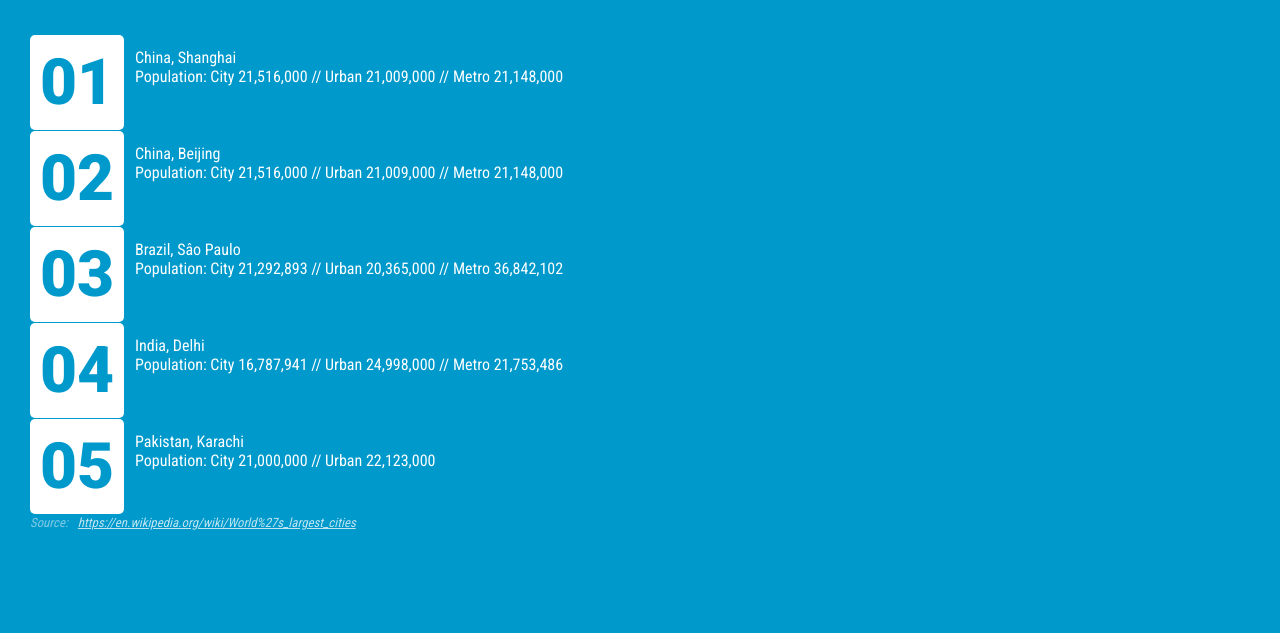
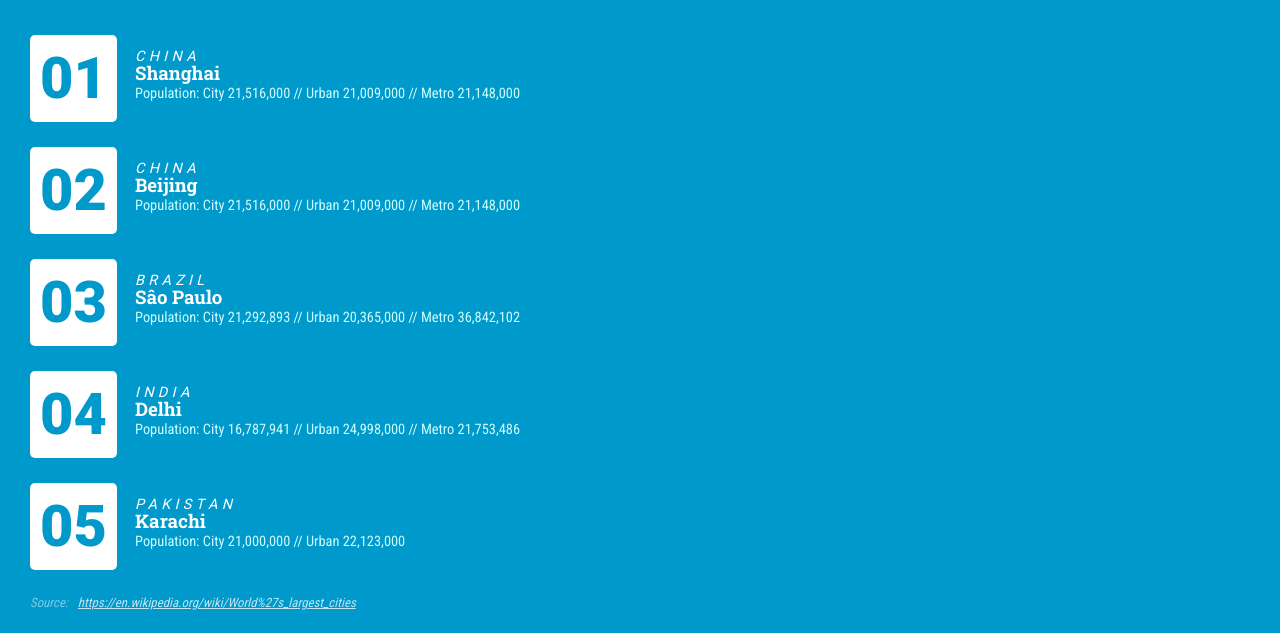
Before and after one commit to Ahmed-Radi/Lynda-Design-the-Web-Styling-a-Numbered-List, a plain HTML site: page index.html in a window 1280 px wide. Shown: the part 167-800 px from the top of the page. Drawn offline with Linux system fonts and the light colour scheme.

Commit message:
Project ended / Modify li items

```diff
--- a/index.html
+++ b/index.html
@@ -23,6 +23,8 @@
 				margin: 0px 0px 45px 0px;
 				padding: 13px 0px 0px 65px;
 				position: relative;
+				color: #ccffff;
+				font-size: 0.9em;
 			}
 			ol.cities li::before{content: counter(myCounter , decimal-leading-zero);
 			display: inline-block;
@@ -38,6 +40,22 @@
 			left: -40px;
 			border-radius: 5px;
 			}
+			ol.cities li em{
+				display: block;
+				font-family: 'roboto' , sans-serif;
+				letter-spacing: 0.3em;
+				text-transform: uppercase;
+				color: #fff;
+				margin: 0px 0px -5px 0px;
+			}
+			ol.cities li strong{
+				display: block;
+				margin: 0px ;
+				font-family: 'roboto slab' , serif;
+				font-weight: 900;
+				font-size: 1.3em;
+				color:#fff;
+			}
 		</style>
 
 	</head>
@@ -49,11 +67,11 @@
 		</header>
 
 		<ol class="cities">
-			<li>China, Shanghai<br>Population: City 21,516,000 // Urban 21,009,000 // Metro 21,148,000</li>
-			<li>China, Beijing<br>Population: City 21,516,000 // Urban 21,009,000 // Metro 21,148,000</li>
-			<li>Brazil, S&acirc;o Paulo<br>Population: City 21,292,893 // Urban 20,365,000 // Metro 36,842,102</li>
-			<li>India, Delhi<br>Population: City 16,787,941 // Urban 24,998,000 // Metro 21,753,486</li>
-			<li>Pakistan, Karachi<br>Population: City 21,000,000 // Urban 22,123,000</li>
+			<li><em>China</em> <strong>Shanghai</strong> Population: City 21,516,000 // Urban 21,009,000 // Metro 21,148,000</li>
+			<li><em>China</em> <strong>Beijing</strong> Population: City 21,516,000 // Urban 21,009,000 // Metro 21,148,000</li>
+			<li><em>Brazil</em> <strong>S&acirc;o Paulo</strong> Population: City 21,292,893 // Urban 20,365,000 // Metro 36,842,102</li>
+			<li><em>India</em> <strong>Delhi</strong> Population: City 16,787,941 // Urban 24,998,000 // Metro 21,753,486</li>
+			<li><em>Pakistan</em> <strong>Karachi</strong> Population: City 21,000,000 // Urban 22,123,000</li>
 		</ol>
 
 		<p class="source">Source: <a href="https://en.wikipedia.org/wiki/World%27s_largest_cities">https://en.wikipedia.org/wiki/World%27s_largest_cities</a></p>
```
